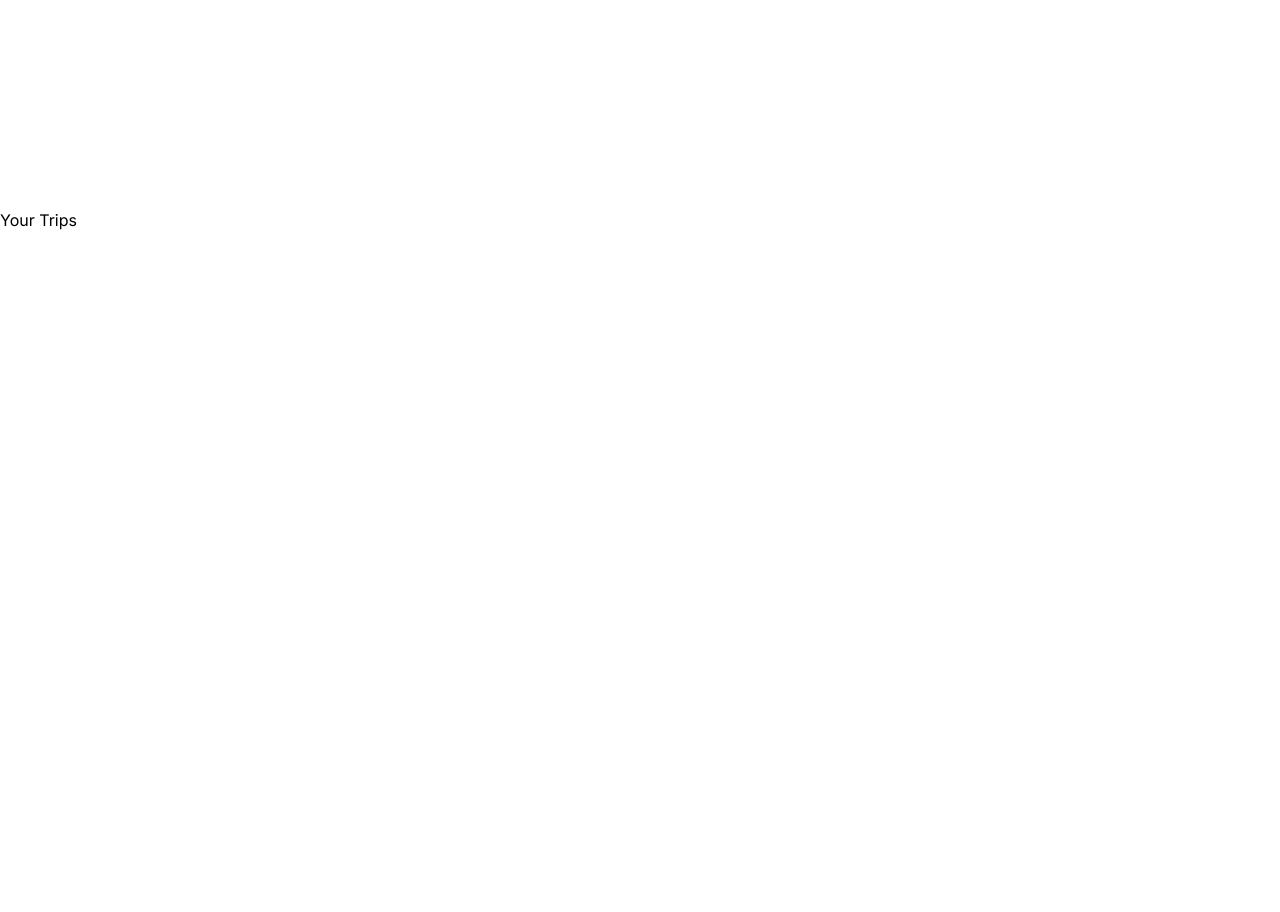
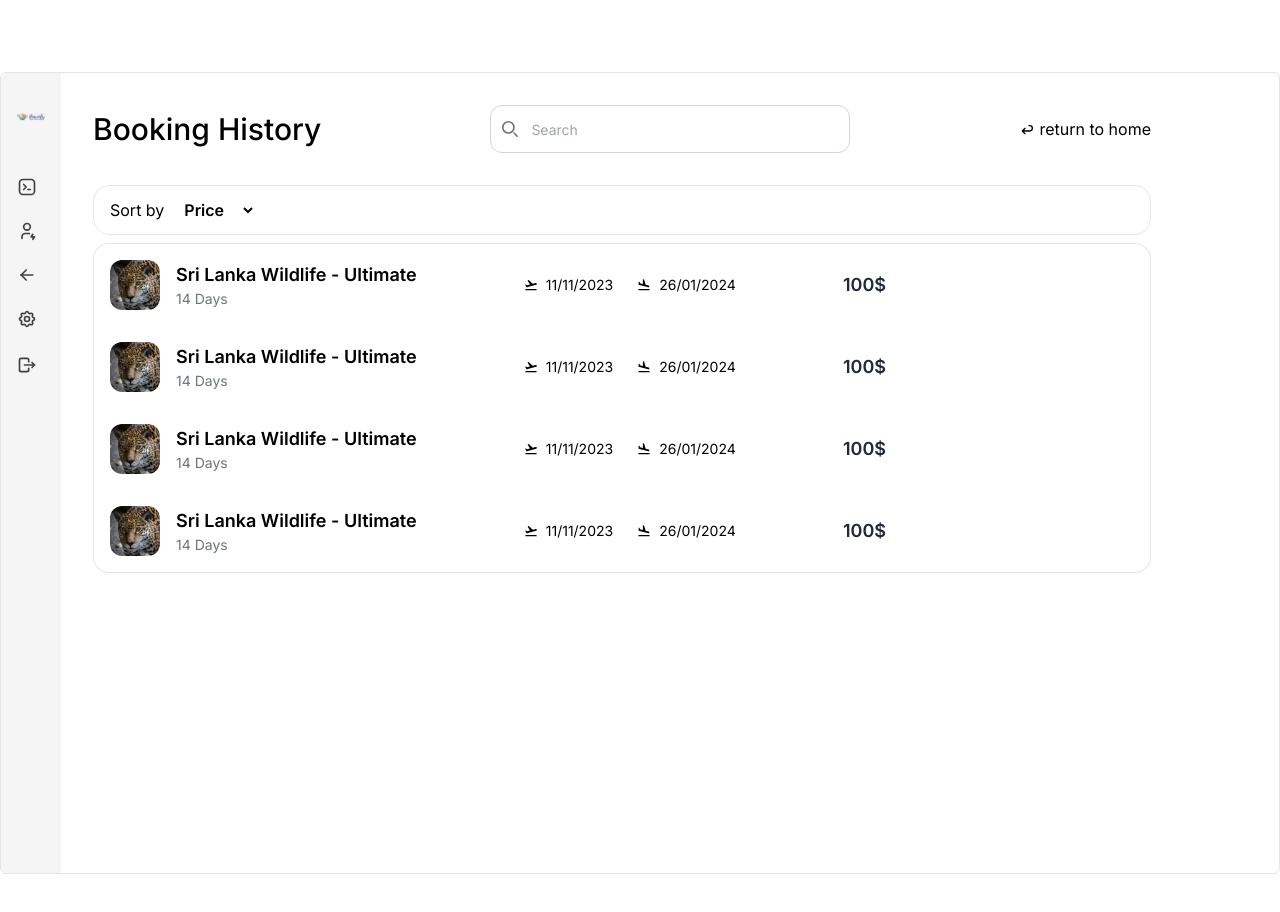
Before and after one commit to heavenlylanka/hl-front-end, a Next.js app: page /yourtrips in a window 1280 px wide. Shown: the top 912 px of the page. Before the commit the page ends 800 px from the top, so only its background shows below. Built offline with nearby package versions, Linux system fonts and the light colour scheme; a web font is replaced by a local one.

Commit message:
BookingHistory
Frontend for BookingHistory- yourtrips.tsx /BookingList.tsx

```diff
--- a/src/app/yourtrips/page.tsx
+++ b/src/app/yourtrips/page.tsx
@@ -1,10 +1,57 @@
+import BookingList from '@/components/BookingList';
+import { SidebarDemo } from '@/components/SidebarDemo'
+import Link from "next/link";
 import React from 'react'
+import { TbArrowBack } from "react-icons/tb";
+
 
 const page = () => {
   return (
-    <div className='mt-52'>
+    <div className='pt-6 my-12'>
+        <SidebarDemo>
+          <div className='mt-4 mx-8 md:w-full lg:mr-32 pt-4'>
+            {/* Top */}
+            <div className='flex items-center justify-between w-full'>
+            <h1 className="text-[30px] font-medium">
+              Booking History
+            </h1>
 
-        Your Trips
+            <form className="w-auto lg:w-[360px] hidden sm:block">
+              <label className="mb-2 text-sm font-medium text-gray-900 sr-only dark:text-white">Search</label>
+              <div className="relative">
+                <div className="absolute inset-y-0 start-0 flex items-center ps-3 pointer-events-none">
+                  <svg className="w-4 h-4 text-gray-500 dark:text-gray-400" aria-hidden="true" xmlns="http://www.w3.org/2000/svg" fill="none" viewBox="0 0 20 20">
+                    <path stroke="currentColor" stroke-linecap="round" stroke-linejoin="round" stroke-width="2" d="m19 19-4-4m0-7A7 7 0 1 1 1 8a7 7 0 0 1 14 0Z"/>
+                  </svg>
+                </div>
+              <input type="search" id="default-search" className="block w-full h-12 p-4 ps-10 text-sm text-gray-900 border border-gray-300 rounded-xl bg-white" placeholder="Search" required />
+              </div>
+            </form>
+
+              <Link href="/" className='items-center gap-1 hidden md:flex'>
+                  <TbArrowBack />
+                  <h1 className=''>return to home</h1>
+              </Link>
+
+            </div>
+
+            {/* Middle */}
+            <div className='flex mt-4 lg:mt-8 items-center border rounded-2xl pl-4'>
+              <h1>Sort by</h1>
+              <select id="countries" className="h-12 font-semibold text-base rounded-lg block py-2.5 px-4 focus:outline-none bg-transparent">
+                <option selected>Price</option>
+                <option value="US">Date</option>
+              </select>
+            </div>
+
+            {/* Bottom-Booking History list called */}
+            <div className='mt-2'>
+              <BookingList/>
+            </div>
+
+          </div>
+        </SidebarDemo>
+
     </div>
   )
 }
--- /dev/null
+++ b/src/components/BookingList.tsx
@@ -0,0 +1,62 @@
+import Image from 'next/image';
+import { MdFlightLand ,MdFlightTakeoff } from "react-icons/md";
+import tiger_face from '../../public/assets/tiger_face.png';
+
+
+type StaticImageData = {
+  src: string;
+  height: number;
+  width: number;
+  blurDataURL?: string;
+};
+
+interface BookingItemProps {
+  title: string;
+  days: number;
+  startDate: string;
+  endDate: string;
+  price: number;
+  imageSrc: string | StaticImageData; // Allow both URL strings and imported images
+}
+
+const BookingItem: React.FC<BookingItemProps> = ({ title, days, startDate, endDate, price, imageSrc }) => (
+  <div className="flex items-center justify-between p-4">
+    <div className="flex items-center">
+      <Image src={imageSrc} alt="Booking Image" width={50} height={50} className="rounded-xl" />
+      <div className="ml-4">
+        <h3 className="text-lg font-semibold">{title}</h3>
+        <p className="text-sm text-gray-500">{days} Days</p>
+      </div>
+    </div>
+    <div className="flex flex-col md:flex-row items-baseline md:items-center space-x-2 text-sm pl-6 pr-6">
+      <div className='flex items-center gap-2 md:pr-4'>
+        <MdFlightTakeoff />
+        <span>{startDate}</span>
+      </div>
+      <div className='flex items-center gap-2'>
+        <MdFlightLand />
+        <span>{endDate}</span>
+      </div>
+    </div>
+    <p className="text-lg font-semibold text-gray-800">{price}$</p>
+  </div>
+);
+
+const BookingList: React.FC = () => {
+  const bookings = [
+    { title: "Sri Lanka Wildlife - Ultimate", days: 14, startDate: "11/11/2023", endDate: "26/01/2024", price: 100, imageSrc: tiger_face },
+    { title: "Sri Lanka Wildlife - Ultimate", days: 14, startDate: "11/11/2023", endDate: "26/01/2024", price: 100, imageSrc: tiger_face },
+    { title: "Sri Lanka Wildlife - Ultimate", days: 14, startDate: "11/11/2023", endDate: "26/01/2024", price: 100, imageSrc: tiger_face },
+    { title: "Sri Lanka Wildlife - Ultimate", days: 14, startDate: "11/11/2023", endDate: "26/01/2024", price: 100, imageSrc: tiger_face },
+  ];
+
+  return (
+    <div className="bg-white border rounded-2xl lg:pr-[248px]">
+      {bookings.map((booking, index) => (
+        <BookingItem key={index} {...booking} />
+      ))}
+    </div>
+  );
+};
+
+export default BookingList;
--- a/src/components/SidebarDemo.tsx
+++ b/src/components/SidebarDemo.tsx
@@ -31,7 +31,7 @@ export function SidebarDemo({children}:Readonly<{children:React.ReactNode}>) {
     },
     {
       label: "Your Trips",
-      href: "/yourtips",
+      href: "/yourtrips",
       icon: (
         <IconArrowLeft className="text-neutral-700 dark:text-neutral-200 h-5 w-5 flex-shrink-0" />
       ),
```
Also changed, not shown: public/assets/tiger_face.png (added).
